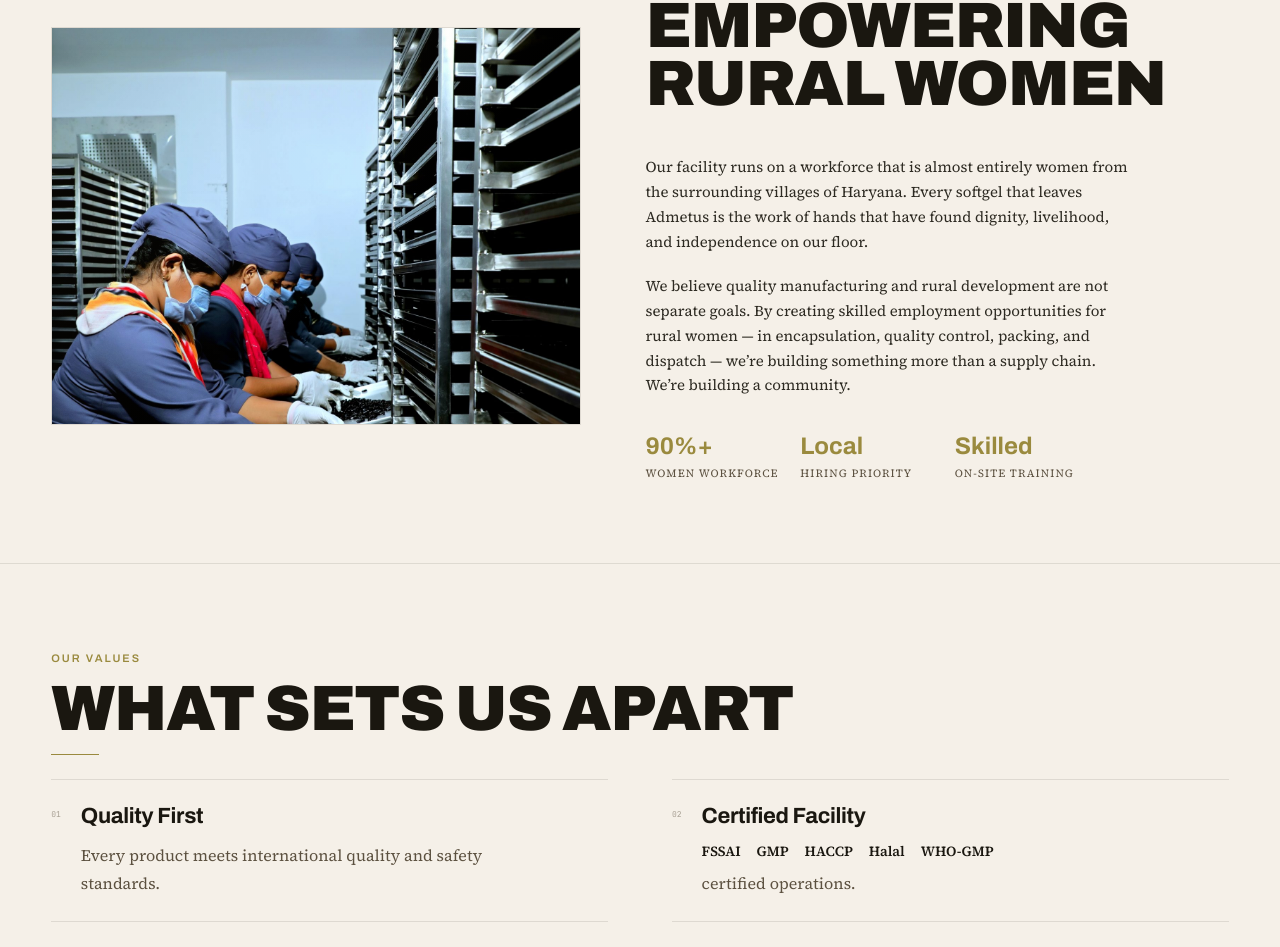
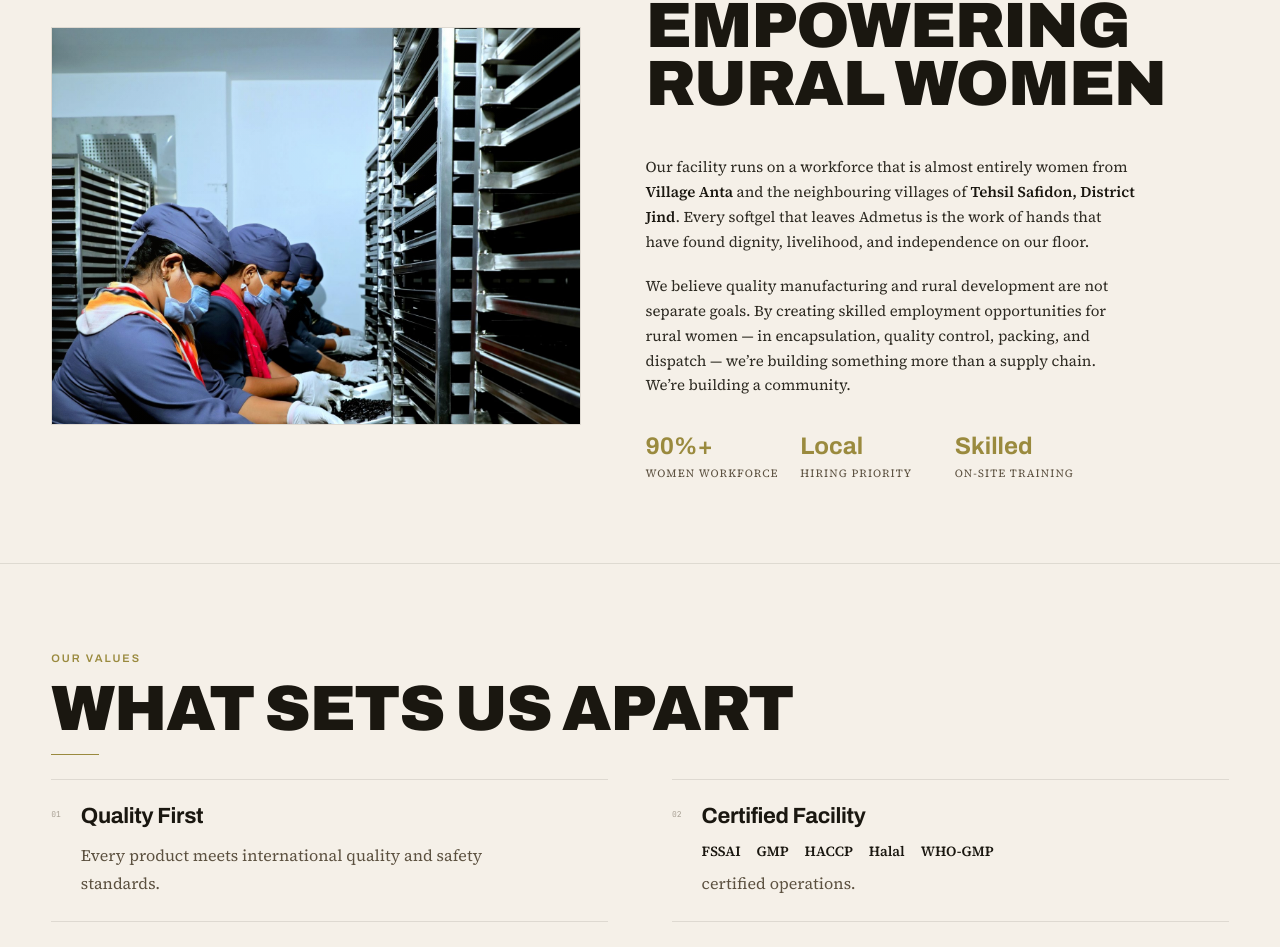
Before and after one commit to gauravlochab/admetus-lifesciences, a Next.js app: page /about in a window 1280 px wide. Shown: the part 2503-3450 px from the top of the page. Built offline with nearby package versions, Linux system fonts and the light colour scheme.

Commit message:
Social Cause: name Village Anta + Tehsil Safidon as actual hiring catchment

```diff
--- a/src/app/about/page.tsx
+++ b/src/app/about/page.tsx
@@ -266,7 +266,7 @@ export default function AboutPage() {
                   src="/images/facility/capsule-drying-women.jpg"
                   width={1000}
                   height={750}
-                  alt="Women from rural Haryana villages employed at the Admetus Lifesciences manufacturing facility"
+                  alt="Women from Village Anta and surrounding villages of Tehsil Safidon, Jind employed at the Admetus Lifesciences manufacturing facility"
                   className="w-full h-full object-cover"
                   loading="lazy"
                 />
@@ -283,9 +283,10 @@ export default function AboutPage() {
                 <div className="space-y-5 max-w-[58ch]">
                   <p className="body-text text-[var(--text-cream)]" style={{ fontSize: "0.9375rem", lineHeight: 1.65 }}>
                     Our facility runs on a workforce that is almost entirely
-                    women from the surrounding villages of Haryana. Every
-                    softgel that leaves Admetus is the work of hands that have
-                    found dignity, livelihood, and independence on our&nbsp;floor.
+                    women from <strong className="text-[var(--foreground)]">Village Anta</strong> and the
+                    neighbouring villages of <strong className="text-[var(--foreground)]">Tehsil Safidon, District Jind</strong>.
+                    Every softgel that leaves Admetus is the work of hands that
+                    have found dignity, livelihood, and independence on our&nbsp;floor.
                   </p>
                   <p className="body-text text-[var(--text-cream)]" style={{ fontSize: "0.9375rem", lineHeight: 1.65 }}>
                     We believe quality manufacturing and rural development are
```
